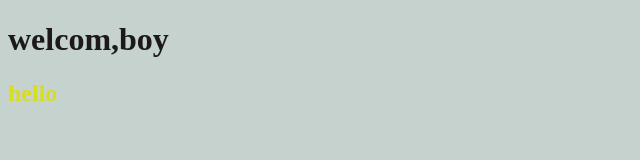
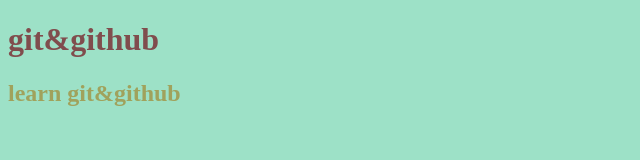
Before and after one commit to gharib-hafez/myproject, a plain HTML site: page index.html in a window 1280 px wide. Shown: the whole page, without its empty margins (0-640 px from the left). Drawn offline with Linux system fonts and the light colour scheme.

Commit message:
finish edit

```diff
--- a/index.html
+++ b/index.html
@@ -7,8 +7,8 @@
     <link rel="stylesheet" href="style.css">
 </head>
 <body>
-    <h1>welcom,boy</h1>
-    <h2> hello</h2>
+    <h1>git&github</h1>
+    <h2>learn git&github</h2>
 
     <script src="app.js"></script>
 </body>
--- a/style.css
+++ b/style.css
@@ -1,9 +1,9 @@
 body{
-    background-color: rgb(197, 210, 205);
+    background-color: rgb(157, 225, 199);
 }
 h1{
-    color:rgb(27, 25, 25);
+    color:rgb(128, 77, 77);
 }
 h2{
-    color: rgb(215, 221, 31);
+    color: rgb(160, 162, 92);
 }
```
